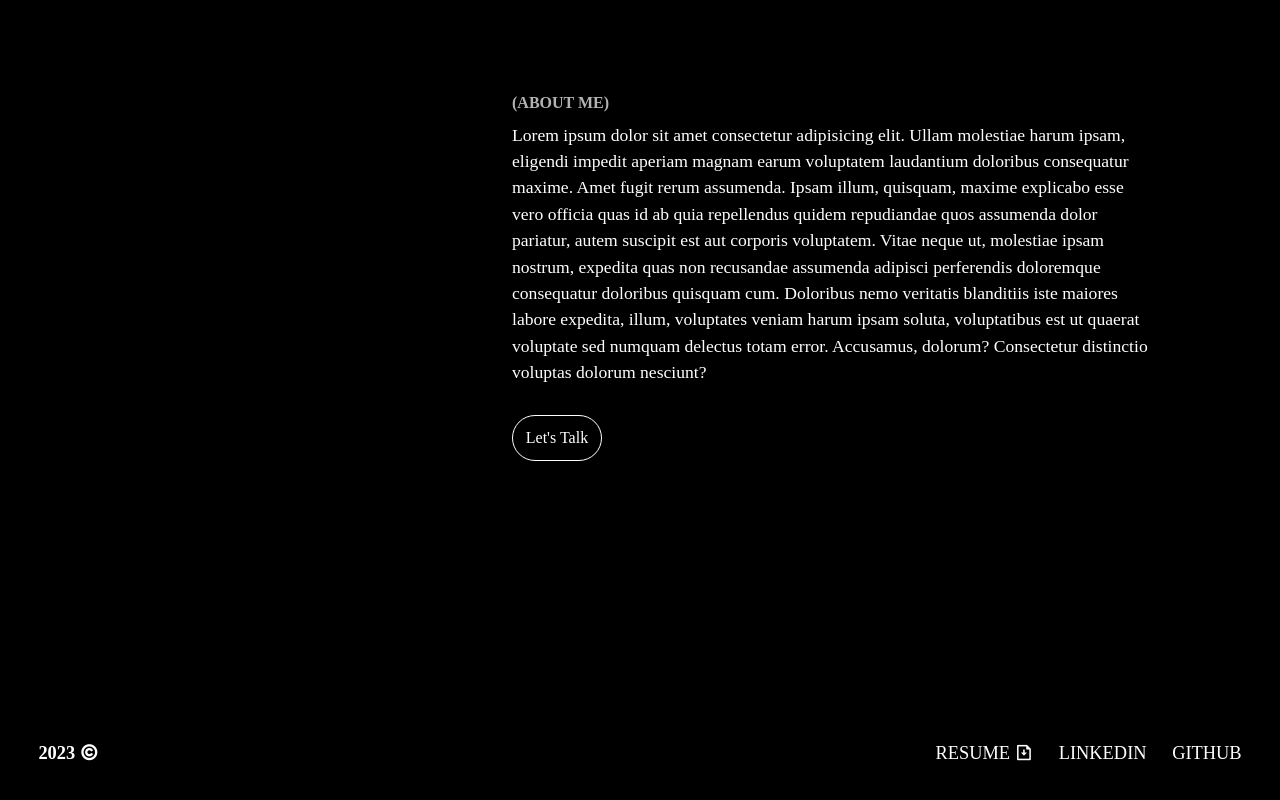
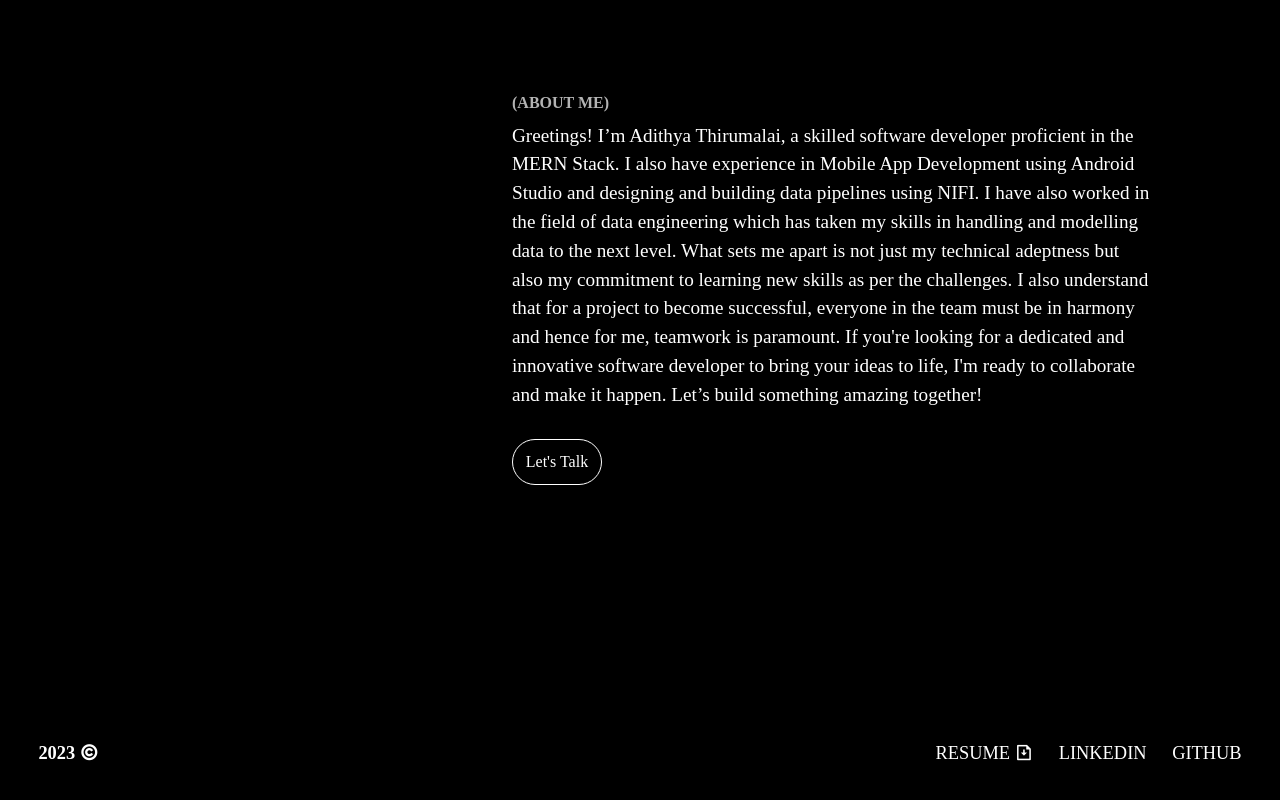
Before and after one commit to adithyaThirumalai1/Portfolio, a plain HTML site: page index.html in a window 1280 px wide. Shown: the part 1698-2498 px from the top of the page. Drawn offline with nearby package versions, Linux system fonts and the light colour scheme; a script that the page names is missing; a web font is replaced by a local one.

Commit message:
Added about me

```diff
--- a/index.css
+++ b/index.css
@@ -185,7 +185,7 @@ body{
 #txt_about p{
     line-height: 1.5;
     margin-bottom: 3.7vh;
-    font-size: 2.2vh;
+    font-size: 2.4vh;
     font-family: Regular;
 }
 #txt_about a{
--- a/index.html
+++ b/index.html
@@ -63,7 +63,9 @@
         <div id="about">
             <div id="txt_about">
                 <h4>(about me)</h4>
-                <p >Lorem ipsum dolor sit amet consectetur adipisicing elit. Ullam molestiae harum ipsam, eligendi impedit aperiam magnam earum voluptatem laudantium doloribus consequatur maxime. Amet fugit rerum assumenda. Ipsam illum, quisquam, maxime explicabo esse vero officia quas id ab quia repellendus quidem repudiandae quos assumenda dolor pariatur, autem suscipit est aut corporis voluptatem. Vitae neque ut, molestiae ipsam nostrum, expedita quas non recusandae assumenda adipisci perferendis doloremque consequatur doloribus quisquam cum. Doloribus nemo veritatis blanditiis iste maiores labore expedita, illum, voluptates veniam harum ipsam soluta, voluptatibus est ut quaerat voluptate sed numquam delectus totam error. Accusamus, dolorum? Consectetur distinctio voluptas dolorum nesciunt?</p>
+                <p>Greetings! I’m Adithya Thirumalai, a skilled software developer proficient in the MERN Stack. I also have experience in Mobile App Development using Android Studio and designing and building data pipelines using NIFI. I have also worked in the field of data engineering which has taken my skills in handling and modelling data to the next level.
+                    What sets me apart is not just my technical adeptness but also my commitment to learning new skills as per the challenges. I also understand that for a project to become successful, everyone in the team must be in harmony and hence for me, teamwork is paramount.
+                    If you're looking for a dedicated and innovative software developer to bring your ideas to life, I'm ready to collaborate and make it happen. Let’s build something amazing together! </p>
                 <a href="mailto:tadithya99@gmail.com">Let's Talk</a>
             </div>
         </div>
```
Also changed, not shown: 1 other file.
